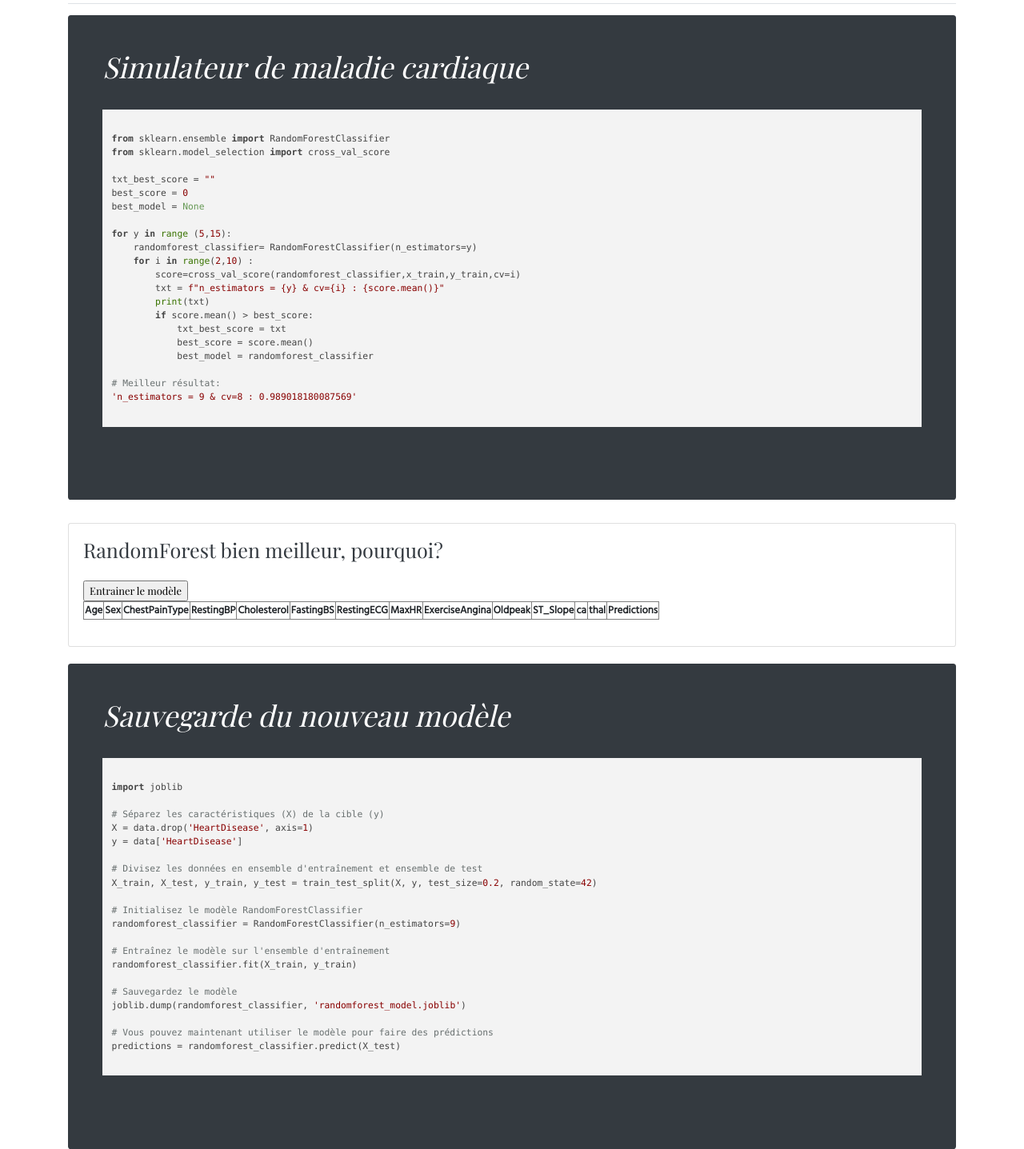
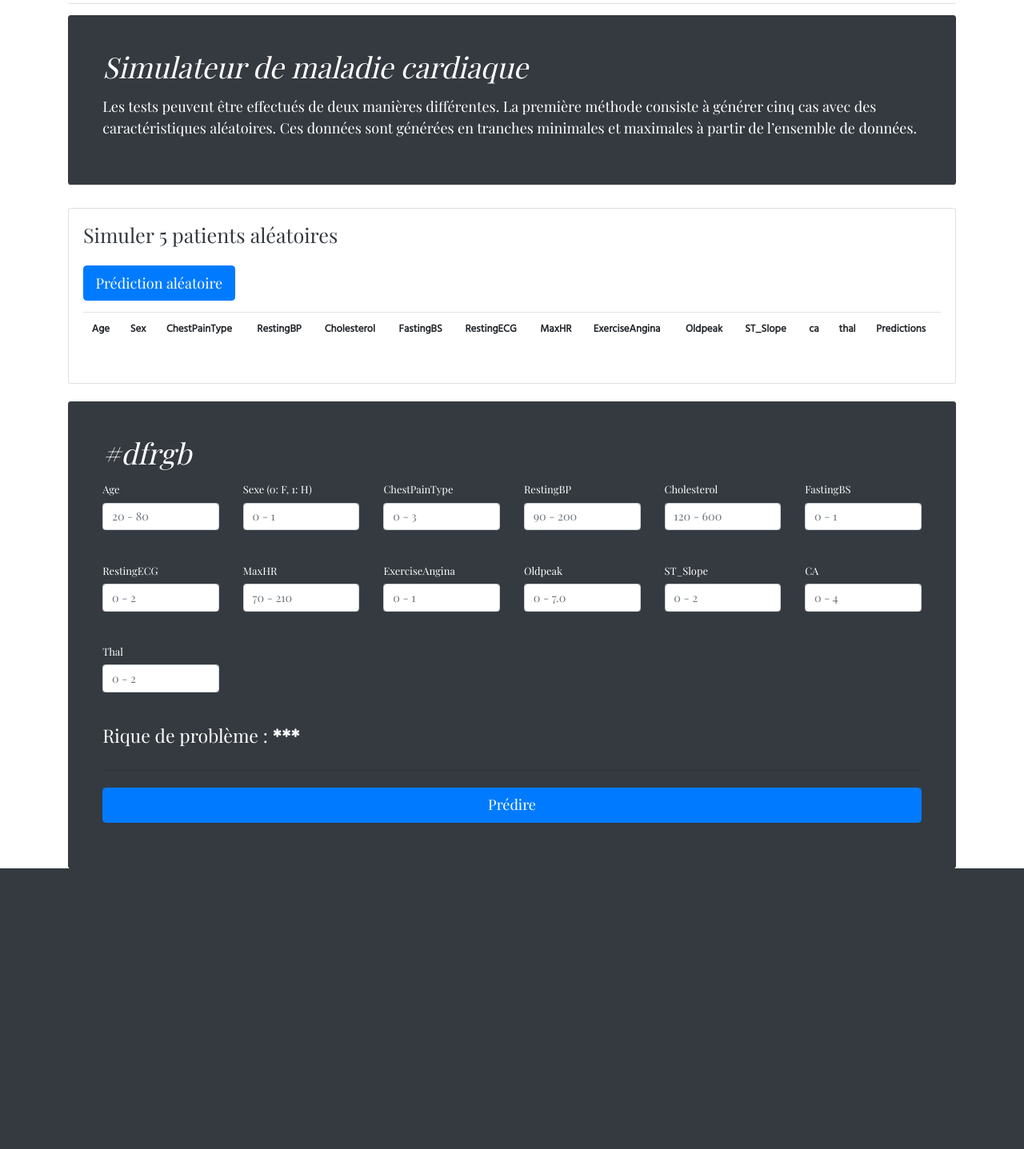
Before and after one commit to Sophana63/appE2, a Flask app: page /simulateur in a window 1280 px wide. Shown: the part 118-1555 px from the top of the page at 80% size. After the commit the page ends 1204 px from the top, so only its background shows below. Run offline with Flask 3, Linux system fonts and the light colour scheme; lists and menus that the app fills with data are empty; some libraries are stand-ins or nearby versions.

Commit message:
finish simulator predict

```diff
--- a/app.py
+++ b/app.py
@@ -1,10 +1,12 @@
-from flask import Flask, render_template, request
+from flask import Flask, render_template, request, jsonify
 import numpy as np
 import pandas as pd
-import matplotlib.pyplot as plt
-import seaborn as sns
+# import matplotlib.pyplot as plt
+# import seaborn as sns
 from sklearn.model_selection import train_test_split
-import plotly.express as px
+from sklearn.metrics import accuracy_score
+
+# import plotly.express as px
 import joblib
 
 data=pd.read_csv('data/heart.csv')
@@ -21,6 +23,9 @@ data=data.rename(columns = {
     'exang':'ExerciseAngina',
     'slope':'ST_Slope',
     'target':'HeartDisease'})
+
+min_max = data.agg(['min', 'max'])
+print(min_max)
 # train, test = train_test_split(data,test_size=0.2,random_state= 4)
 # train_data_num = train[["Age", "RestingBP", "Cholesterol", "MaxHR", "Oldpeak"]]
 
@@ -56,33 +61,78 @@ def randomData():
         data = {
         'Age': np.random.randint(40, 80, 5),
         'Sex': np.random.choice([0, 1], size=5),
-        'ChestPainType': np.random.choice([0], size=5),
-        'RestingBP': np.random.randint(120, 150, 5),
-        'Cholesterol': np.random.randint(170, 300, 5),
+        'ChestPainType': np.random.choice([0, 1, 2, 3], size=5),
+        'RestingBP': np.random.randint(90, 200, 5),
+        'Cholesterol': np.random.randint(120, 600, 5),
         'FastingBS': np.random.choice([0, 1], size=5),
-        'RestingECG': np.random.choice([1], size=5),
-        'MaxHR': np.random.randint(100, 180, 5),
+        'RestingECG': np.random.choice([0, 1, 2], size=5),
+        'MaxHR': np.random.randint(70, 210, 5),
         'ExerciseAngina': np.random.choice([0, 1], size=5),
-        'Oldpeak': np.random.uniform(0.0, 3.0, 5),
+        'Oldpeak': np.random.uniform(0.0, 7.0, 5),
         'ST_Slope': np.random.choice([0, 1, 2], size=5),
-        'ca': np.random.choice([0, 1, 2], size=5),
-        'thal': np.random.choice([2, 3], size=5)
+        'ca': np.random.choice([0, 1, 2, 3, 4], size=5),
+        'thal': np.random.choice([0, 1, 2, 3], size=5)
         }
 
         # Création du DataFrame
         df_random = pd.DataFrame(data)
-
+        print(df_random)
         # Load the saved model
         loaded_model = joblib.load('data/randomforest_model.joblib')
 
         # Use the trained model to make predictions on the new data
         predictions = loaded_model.predict(df_random)
-        df_random['Predictions'] = predictions
+        y_true = [2, 5]
+
+        # Calculer l'exactitude (accuracy)
+        accuracy = accuracy_score(y_true, predictions)
+
+        # Afficher l'exactitude en pourcentage
+        accuracy_percentage = accuracy * 100
+        print(accuracy_percentage)
+        df_random.insert(len(df_random.columns), 'Predictions', predictions)
+        # df_random['Predictions'] = predictions
 
         # 'predictions' now contains the predicted values (0 or 1) indicating the presence or absence of heart disease
         print("Predictions for heart disease:\n", predictions)
-        print(df_random.to_dict())
-    return df_random.to_dict()
+        print(df_random.to_json())
+    return df_random.to_json()
+
+@app.route("/simulateur/mypredict", methods=['POST', 'GET'])
+def myPredict():
+    if request.method == "POST":
+        data = request.form
+        params = {
+        'Age': {"0" : data["age"]},
+        'Sex': {"0" : data["sexe"]},
+        'ChestPainType': {"0" : data["chestpaintype"]},
+        'RestingBP': {"0" : data["restingbp"]},
+        'Cholesterol': {"0" : data["cholesterol"]},
+        'FastingBS': {"0" : data["fastingbs"]},
+        'RestingECG': {"0" : data["restingecg"]},
+        'MaxHR': {"0" : data["maxhr"]},
+        'ExerciseAngina': {"0" : data["exerciseangina"]},
+        'Oldpeak': {"0" : data["oldpeak"]},
+        'ST_Slope': {"0" : data["stslope"]},
+        'ca': {"0" : data["ca"]},
+        'thal': {"0" : data["thal"]}
+        }
+
+        df_random = pd.DataFrame(params)
+        loaded_model = joblib.load('data/randomforest_model.joblib')
+
+        predictions = loaded_model.predict(df_random)
+        df_random.insert(len(df_random.columns), 'Predictions', predictions)
+
+        msg_predict = "aucun"
+        if predictions[0] == 1:
+            msg_predict = "forte chance"
+        elif predictions[0] != 1 and predictions[0] != 0:
+            msg_predict = "veuillez compléter tous les champs"
+
+        print("Predictions for heart disease:\n", predictions, msg_predict)
+
+    return jsonify(msg_predict)
 
 if __name__ == '__main__':
     app.run(host="localhost", port=8000, debug=True)
--- a/requirements.txt
+++ b/requirements.txt
@@ -3,5 +3,5 @@ numpy
 pandas
 matplotlib
 seaborn
-scikit-learn
+scikit-learn==1.2.2
 plotly
--- a/static/css/main.css
+++ b/static/css/main.css
@@ -19,3 +19,7 @@ table {
 table td {
     width: 50%;
 }
+
+.hr-response {
+    font-size: 1.6rem;
+}
--- a/templates/base.html
+++ b/templates/base.html
@@ -26,10 +26,10 @@
         }
 
     </style>
-    <link rel="stylesheet" href="{{ url_for('static', filename='css/bootstrap.min.css') }}" integrity="sha384-Gn5384xqQ1aoWXA+058RXPxPg6fy4IWvTNh0E263XmFcJlSAwiGgFAW/dAiS6JXm" crossorigin="anonymous">
-    <script src="{{ url_for('static', filename='js/bootstrap.min.js') }}" integrity="sha384-JZR6Spejh4U02d8jOt6vLEHfe/JQGiRRSQQxSfFWpi1MquVdAyjUar5+76PVCmYl" crossorigin="anonymous"></script>
+    <link rel="stylesheet" href="{{ url_for('static', filename='css/bootstrap.min.css') }}" >
+
     <link rel="stylesheet" href="{{ url_for('static', filename='highlightjs/default.min.css') }}" >
-    <script src="{{ url_for('static', filename='highlightjs/highlight.min.js') }}"></script>
+
     {% block head %}{% endblock %}
     <title>Maladies Cardiaques</title>
 </head>
@@ -59,6 +59,8 @@
     </div>
 
     <!-- Import jQuery -->
+    <!-- <script src="{{ url_for('static', filename='js/bootstrap.min.js') }}" ></script> -->
+    <script src="{{ url_for('static', filename='highlightjs/highlight.min.js') }}"></script>
     <script src="{{ url_for('static', filename='js/jquery-3.7.0.slim.min.js') }}"></script>
     <script src="{{ url_for('static', filename='js/config.js') }}"></script>
     {% block script %}{% endblock %}
--- a/templates/simulateur.html
+++ b/templates/simulateur.html
@@ -9,30 +9,7 @@
     <div class="col-md-12 px-0">
       <h1 class="display-8 font-italic">Simulateur de maladie cardiaque</h1>
       <p class="lead my-3">
-        <pre>
-            <code class="language-python">
-from sklearn.ensemble import RandomForestClassifier
-from sklearn.model_selection import cross_val_score
-
-txt_best_score = ""
-best_score = 0
-best_model = None
-
-for y in range (5,15):
-    randomforest_classifier= RandomForestClassifier(n_estimators=y)
-    for i in range(2,10) :
-        score=cross_val_score(randomforest_classifier,x_train,y_train,cv=i)
-        txt = f"n_estimators = {y} & cv={i} : {score.mean()}"
-        print(txt)
-        if score.mean() > best_score:
-            txt_best_score = txt
-            best_score = score.mean()
-            best_model = randomforest_classifier
-
-# Meilleur résultat:
-'n_estimators = 9 & cv=8 : 0.989018180087569'
-            </code>
-        </pre>
+        Les tests peuvent être effectués de deux manières différentes. La première méthode consiste à générer cinq cas avec des caractéristiques aléatoires. Ces données sont générées en tranches minimales et maximales à partir de l’ensemble de données.
       </p>
     </div>
 </div>
@@ -40,12 +17,13 @@ for y in range (5,15):
 <div class="card flex-md-row mb-4 box-shadow h-md-250">
     <div class="card-body d-flex flex-column align-items-start">
       <h3 class="mb-0">
-        <a class="text-dark" href="#">RandomForest bien meilleur, pourquoi?	</a>
+        <a class="text-dark" href="#">Simuler 5 patients aléatoires</a>
       </h3>
       <div class="mb-1 text-muted">&nbsp;</div>
       <p class="card-text mb-auto">
-        <input type="submit" value="Entrainer le modèle" onclick="randomData()">
-        <table id="data-table" border="1">
+        <p><input type="submit" value="Prédiction aléatoire" onclick="randomData()" class="w-100 btn btn-primary btn-lg"></input></p>
+
+        <table class="table" id="data-table">
           <!-- Table headers -->
           <tr>
               <th>Age</th>
@@ -70,32 +48,134 @@ for y in range (5,15):
 
 <div class="jumbotron p-3 p-md-5 text-white rounded bg-dark">
     <div class="col-md-12 px-0">
-      <h1 class="display-8 font-italic">Sauvegarde du nouveau modèle</h1>
+      <h1 class="display-8 font-italic">#dfrgb</h1>
       <p class="lead my-3">
-        <pre>
-            <code class="language-python">
-import joblib
+        <form class="needs-validation" method="POST" action="{{ url_for('myPredict') }}">
+          <div class="row g-3">
+            <div class="col-sm-2">
+              <label for="firstName" class="form-label">Age</label>
+              <input type="number" class="form-control" id="age" placeholder="20 - 80" min="20" max="80" required>
+              <div class="invalid-feedback">
+                Ce champ est requis.
+              </div>
+            </div>
 
-# Séparez les caractéristiques (X) de la cible (y)
-X = data.drop('HeartDisease', axis=1)
-y = data['HeartDisease']
+            <div class="col-sm-2">
+              <label for="sex" class="form-label">Sexe (0: F, 1: H)</label>
+              <input type="number" class="form-control" id="sex" placeholder="0 - 1" min="0" max="1" required>
+              <div class="invalid-feedback">
+                Ce champ est requis.
+              </div>
+            </div>
 
-# Divisez les données en ensemble d'entraînement et ensemble de test
-X_train, X_test, y_train, y_test = train_test_split(X, y, test_size=0.2, random_state=42)
+            <div class="col-sm-2">
+              <label for="chestpaintype" class="form-label">ChestPainType</label>
+              <input type="number" class="form-control" id="chestpaintype" placeholder="0 - 3" min="0" max="3" required>
+              <div class="invalid-feedback">
+                Ce champ est requis.
+              </div>
+            </div>
 
-# Initialisez le modèle RandomForestClassifier
-randomforest_classifier = RandomForestClassifier(n_estimators=9)
+            <div class="col-sm-2">
+              <label for="restingbp" class="form-label">RestingBP</label>
+              <input type="number" class="form-control" id="restingbp" placeholder="90 - 200" value=""min="90" max="200" required>
+              <div class="invalid-feedback">
+                Ce champ est requis.
+              </div>
+            </div>
 
-# Entraînez le modèle sur l'ensemble d'entraînement
-randomforest_classifier.fit(X_train, y_train)
+            <div class="col-sm-2">
+              <label for="cholesterol" class="form-label">Cholesterol</label>
+              <input type="number" class="form-control" id="cholesterol" placeholder="120 - 600" min="120" max="600" required>
+              <div class="invalid-feedback">
+                Ce champ est requis.
+              </div>
+            </div>
 
-# Sauvegardez le modèle
-joblib.dump(randomforest_classifier, 'randomforest_model.joblib')
+            <div class="col-sm-2">
+              <label for="fastingbs" class="form-label">FastingBS</label>
+              <input type="number" class="form-control" id="fastingbs" placeholder="0 - 1" min="0" max="1" required>
+              <div class="invalid-feedback">
+                Ce champ est requis.
+              </div>
+            </div>
+          </div>
 
-# Vous pouvez maintenant utiliser le modèle pour faire des prédictions
-predictions = randomforest_classifier.predict(X_test)
-            </code>
-        </pre>
+          <h4 class="mb-3">&nbsp;</h4>
+
+          <div class="row g-3">
+            <div class="col-sm-2">
+              <label for="restingecg" class="form-label">RestingECG</label>
+              <input type="number" class="form-control" id="restingecg" placeholder="0 - 2" min="0" max="2" required>
+              <div class="invalid-feedback">
+                Ce champ est requis.
+              </div>
+            </div>
+
+            <div class="col-sm-2">
+              <label for="maxhr" class="form-label">MaxHR</label>
+              <input type="number" class="form-control" id="maxhr" placeholder="70 - 210" min="70" max="210" required>
+              <div class="invalid-feedback">
+                Ce champ est requis.
+              </div>
+            </div>
+            <div class="col-sm-2">
+              <label for="exerciseangina" class="form-label">ExerciseAngina</label>
+              <input type="number" class="form-control" id="exerciseangina" placeholder="0 - 1" min="0" max="1" required>
+              <div class="invalid-feedback">
+                Ce champ est requis.
+              </div>
+            </div>
+
+            <div class="col-sm-2">
+              <label for="oldpeak" class="form-label">Oldpeak</label>
+              <input type="number" class="form-control" id="oldpeak" placeholder="0 - 7.0" min="0.0" max="7.0" required>
+              <div class="invalid-feedback">
+                Ce champ est requis.
+              </div>
+            </div>
+            <div class="col-sm-2">
+              <label for="stslope" class="form-label">ST_Slope</label>
+              <input type="number" class="form-control" id="stslope" placeholder="0 - 2" min="0" max="2" required>
+              <div class="invalid-feedback">
+                Ce champ est requis.
+              </div>
+            </div>
+
+            <div class="col-sm-2">
+              <label for="ca" class="form-label">CA</label>
+              <input type="number" class="form-control" id="ca" placeholder="0 - 4" min="0" max="4" required>
+              <div class="invalid-feedback">
+                Ce champ est requis.
+              </div>
+            </div>
+
+          </div>
+
+            <h4 class="mb-3">&nbsp;</h4>
+
+          <div class="row g-3">
+            <div class="col-sm-2">
+              <label for="thal" class="form-label">Thal</label>
+              <input type="number" class="form-control" id="thal" placeholder="0 - 2" min="0" max="2" required>
+              <div class="invalid-feedback">
+                Ce champ est requis.
+              </div>
+            </div>
+          </div>
+
+          <h4 class="mb-3">&nbsp;</h4>
+
+          <div class="row g-3">
+            <div class="col-sm-12">
+              <h3 class="hr-response">Rique de problème : <b id="response"> ***</b></h3>
+            </div>
+
+          </div>
+
+          <hr class="my-4">
+          <button class="w-100 btn btn-primary btn-lg" type="submit" onclick="predict_form()">Prédire</button>
+        </form>
       </p>
     </div>
 </div>
@@ -109,7 +189,6 @@ function randomData(){
   fetch(`${window.origin}/simulateur/radomdata`, {
       method: "POST",
       credentials: "include",
-      body: "",
       headers: new Headers({
           "content-type": "application/json"
       })
@@ -121,12 +200,11 @@ function randomData(){
     };
 
     response.json().then(function(data) {
+        const table = document.getElementById('data-table');
+        while (table.rows.length > 1) {
+            table.deleteRow(1);
+        }
 
-        console.log(data)
-        // Get the table element
-        const table = document.getElementById('data-table');
-
-        // Create rows and cells for the data
         Object.keys(data['Age']).forEach((index) => {
             const row = table.insertRow();
             Object.keys(data).forEach((column) => {
@@ -136,24 +214,57 @@ function randomData(){
         });
 
     });
-                // table += "</table>"
-                // document.getElementById("players-scores").innerHTML = table;
-                // // document.getElementById("today").innerHTML = choosen_date;
+  })
+}
 
-                // let yesterdayDate = new Date(Date.parse(newDate));
-                // yesterdayDate.setDate(yesterdayDate.getDate() - 1);
-                // let new_yesterdayDate = yesterdayDate.toLocaleDateString('fr-FR', {day: '2-digit', month: '2-digit', year: 'numeric'});
-                // new_yesterdayDate = new_yesterdayDate.replace(/\//g, '-');
-                // // document.getElementById("yesterday").innerHTML = new_yesterdayDate;
+function predict_form() {
+  event.preventDefault();
+  const form_data = new FormData();
 
-                // let tomorrowDate = new Date(Date.parse(newDate));
-                // tomorrowDate.setDate(tomorrowDate.getDate() + 1);
-                // let new_tomorrowDate = tomorrowDate.toLocaleDateString('fr-FR', {day: '2-digit', month: '2-digit', year: 'numeric'});
-                // new_tomorrowDate = new_tomorrowDate.replace(/\//g, '-');
-                // // document.getElementById("tomorrow").innerHTML = new_tomorrowDate;
+  age = document.getElementById("age").value;
+  sexe = document.getElementById("sex").value;
+  chestpaintype = document.getElementById("chestpaintype").value;
+  restingbp = document.getElementById("restingbp").value;
+  cholesterol = document.getElementById("cholesterol").value;
+  fastingbs = document.getElementById("fastingbs").value;
+  restingecg = document.getElementById("restingecg").value;
+  maxhr = document.getElementById("maxhr").value;
+  exerciseangina = document.getElementById("exerciseangina").value;
+  oldpeak = document.getElementById("oldpeak").value;
+  stslope = document.getElementById("stslope").value;
+  ca = document.getElementById("ca").value;
+  thal = document.getElementById("thal").value;
 
-  })
+  form_data.append("age", age);
+  form_data.append("sexe", sexe);
+  form_data.append('chestpaintype', chestpaintype);
+  form_data.append('restingbp', restingbp);
+  form_data.append('cholesterol', cholesterol);
+  form_data.append('fastingbs', fastingbs);
+  form_data.append('restingecg', restingecg);
+  form_data.append('maxhr', maxhr);
+  form_data.append('exerciseangina', exerciseangina);
+  form_data.append('oldpeak', oldpeak);
+  form_data.append('stslope', stslope);
+  form_data.append('ca', ca);
+  form_data.append('thal', thal);
 
+  console.log(form_data)
+
+  fetch(`${window.origin}/simulateur/mypredict`, {
+    method: "POST",
+    credentials: "include",
+    body: form_data, // envoie les données du formulaire
+
+    })
+    .then(function (response) {
+      response.json().then(function(data) {
+        console.log(data);
+        respondeDiv = document.getElementById("response");
+        respondeDiv.innerText = data;
+      })
+
+    })
 }
 </script>
 {% endblock %}
```
